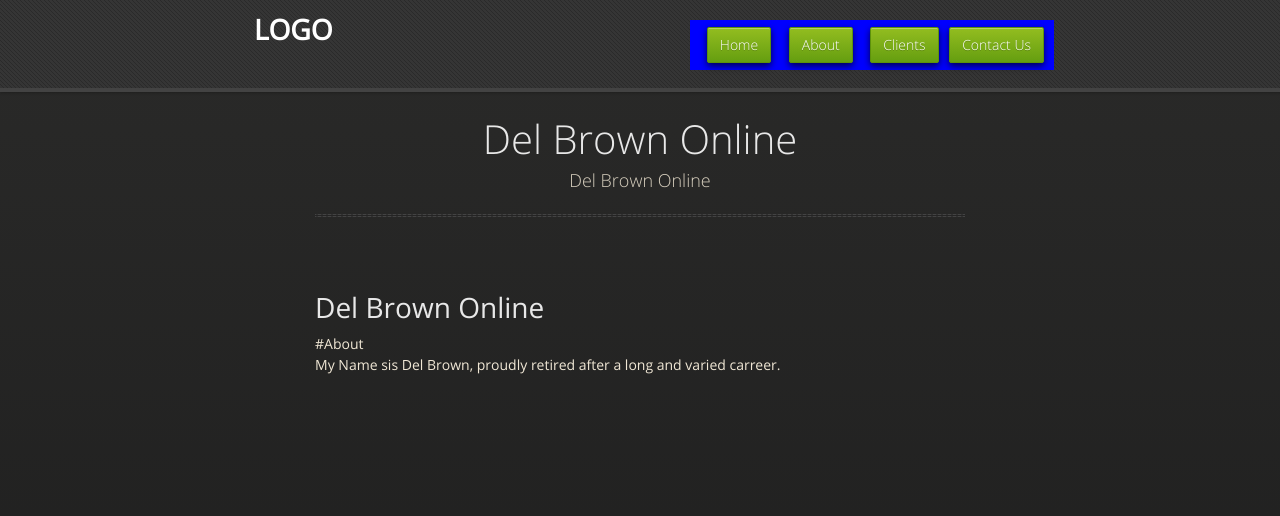
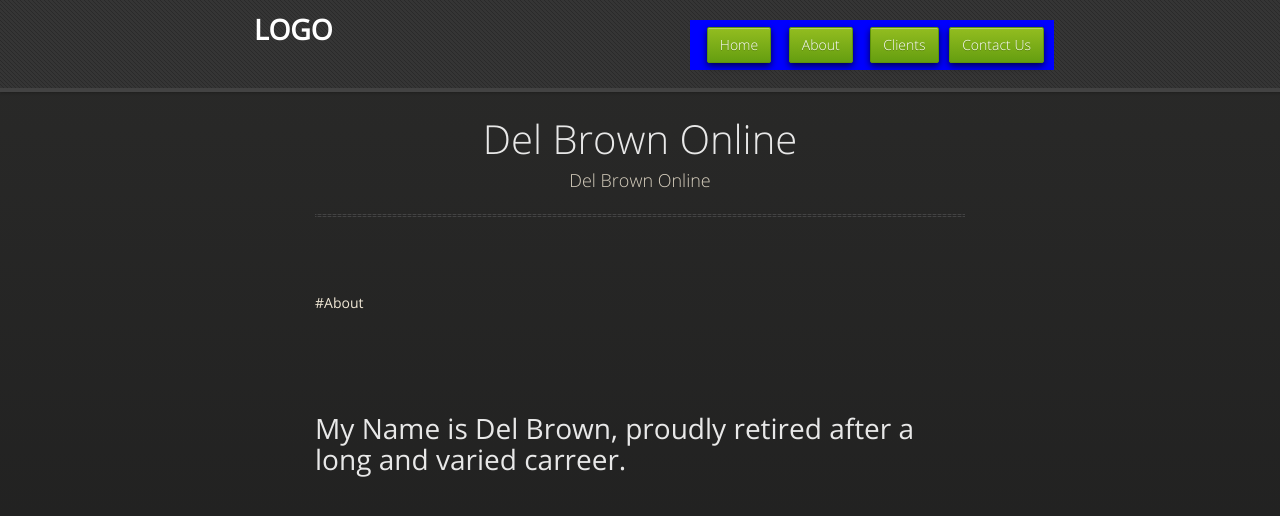
Before and after one commit to delonline/delonline.github.io, a Jekyll site: the page built from index.html, in a window 1280 px wide. Shown: the top 516 px of the page. Built offline with Jekyll 4.4.1, drawn with Linux system fonts in a browser that asks for light colours; nearby versions of some CDN libraries.

Commit message:
Update index.html

```diff
--- a/index.html
+++ b/index.html
@@ -15,12 +15,12 @@ title: Del Brown, Retired Traveler
           <!--span class="credits left">Project maintained by <a href="https://github.com/delonline">delonline</a></span>
           <span class="credits right">Hosted on GitHub Pages &mdash; Theme by <a href="https://twitter.com/michigangraham">mattgraham</a></span>-->
         </div>
-
+#About
         <h1>
-<a id="delonlinegithubio" class="anchor" href="#delonlinegithubio" aria-hidden="true"><span class="octicon octicon-link"></span></a>Del Brown Online</h1>
-
-        #About
-<p>My Name sis Del Brown, proudly retired after a long and varied carreer.</p>
+<a id="delonlinegithubio" class="anchor" href="#delonlinegithubio" aria-hidden="true"><span class="octicon octicon-link"></span></a>
+<div>
+<section>
+<p>My Name is Del Brown, proudly retired after a long and varied carreer.</p>
       </section>
 
     </div>
```
